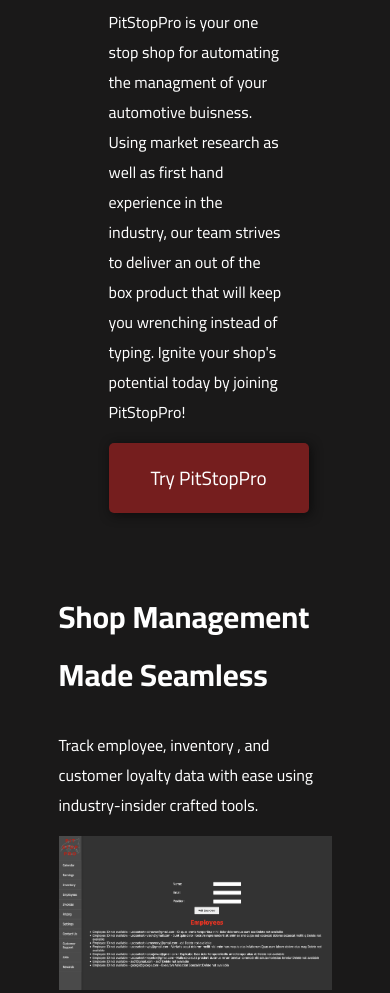
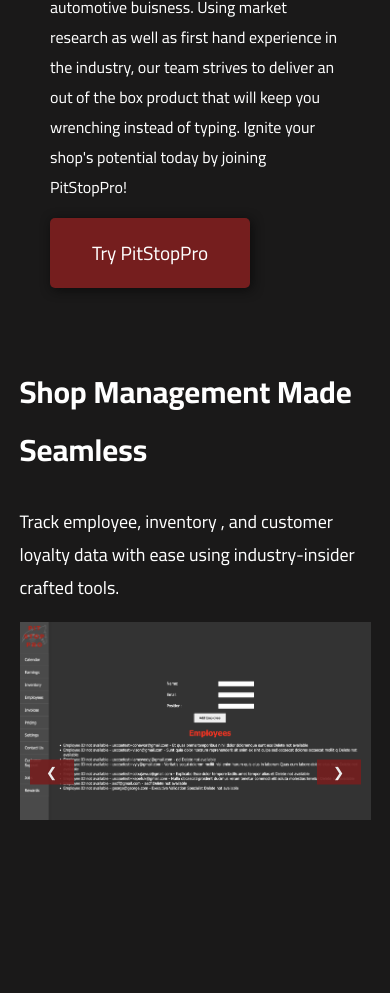
Before and after one commit to BAMOSES/product_site_PitStopPro, a plain HTML site: page index.html in a window 390 px wide. Shown: the part 540-1533 px from the top of the page. Drawn offline with Linux system fonts and the light colour scheme.

Commit message:
fixed some minor things

```diff
--- a/styles.css
+++ b/styles.css
@@ -75,7 +75,7 @@ body {
     display: flex;
     padding: 50px;
     margin: auto;
-    width: 60%;
+    width: 65%;
 }
 
 #text-container,
@@ -109,9 +109,15 @@ body {
 #app-info1,
 #app-info2,
 #app-info3 {
-    width: 70%;
+    width: 50%;
     margin: auto;
     padding: 50px;
+}
+
+#app-info1 p,
+#app-info2 p,
+#app-info3 p {
+    font-size: large;
 }
 
 #animated-header1,
@@ -198,8 +204,12 @@ body {
     text-align: right;
 }
 
-#demo-video{
+#demo-video {
     text-align: center;
+}
+
+#demo-video video {
+    width: 60%;
 }
 
 footer {
@@ -245,12 +255,16 @@ footer {
 /* Media Query */
 
 @media (max-width: 768px) {
-    .carousel, .carousel img {
+    .carousel,
+    .carousel img {
         width: 100%;
     }
 
-    #app-info1, #app-info2, #app-info3 {
+    #app-info1,
+    #app-info2,
+    #app-info3 {
         padding: 0;
+        width: 90%;
     }
 
     nav ul li {
@@ -258,17 +272,40 @@ footer {
         margin-top: 10px;
     }
 
-    .carousel .prev, .carousel .next {
+    .carousel .prev,
+    .carousel .next {
         width: 44px;
         padding: 5px;
     }
 
     #desc {
         display: block;
-        width: 70%;
+        width: 75%;
+    }
+
+    #text-container,
+    #button-container {
+        margin: auto;
+        padding: 0px 0px;
+    }
+
+    .carousel button {
+        top: 30%;
+    }
+
+    #about-main {
+        display: block;
     }
 
     .member {
-        width: 50%;
+        width: 100%;
+    }
+
+    .member-text {
+        width: 80%;
+    }
+
+    #demo-video video {
+        width: 90%;
     }
 }
```
